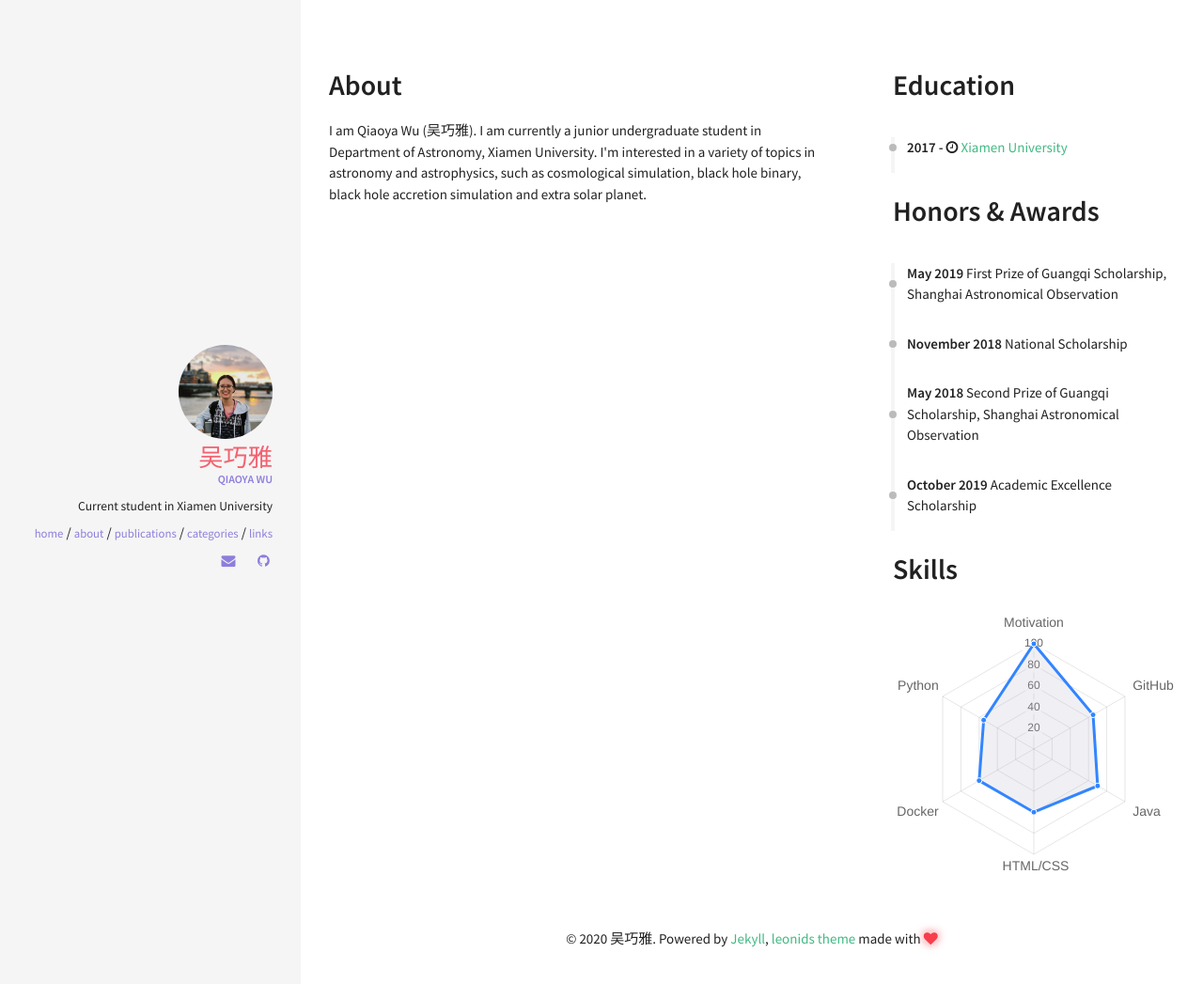
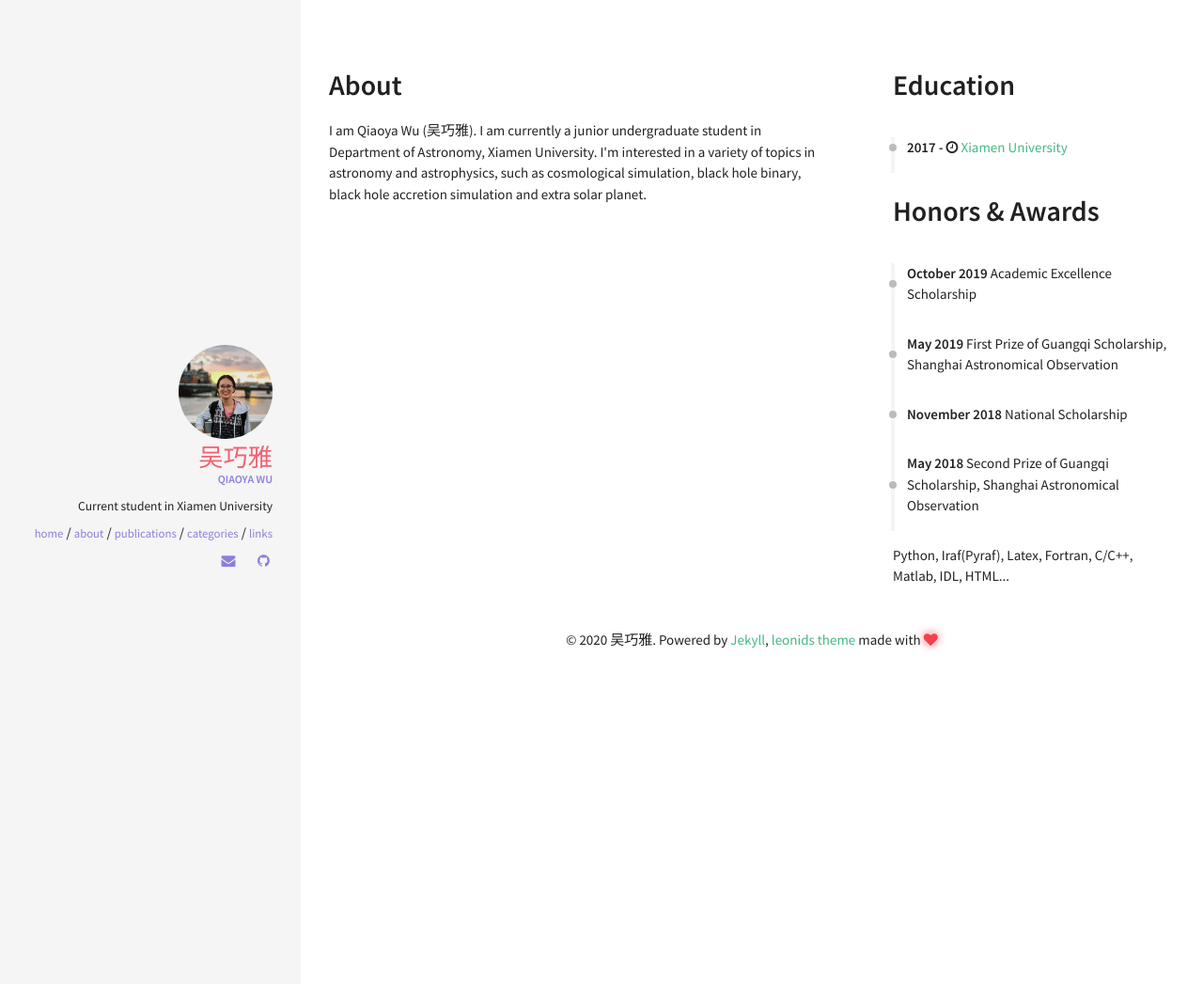
Before and after one commit to QiaoyaWu/qiaoyawu.github.io, a Jekyll site: the page built from about.html, in a window 1280 px wide. Shown: the top 1047 px of the page at 94% size. Built offline with Jekyll 4.4.1, drawn with Linux system fonts in a browser that asks for light colours; nearby versions of some CDN libraries.

Commit message:
change skill

```diff
--- a/_includes/sections/skills.html
+++ b/_includes/sections/skills.html
@@ -1,33 +1,5 @@
-<script src="https://cdnjs.cloudflare.com/ajax/libs/Chart.js/2.6.0/Chart.min.js"></script>
-<h1><span data-i18n="skills.my_skills">Skills</span></h1>
-<canvas id="{{ site.data.index.skills.id }}" height="500" width="500"></canvas>
-<script>
-    var ctx = document.getElementById("{{ site.data.index.skills.id }}");
-    var data = {
-    labels: "{{ site.data.index.skills.aspects }}".split(","),
-    datasets: [{
-        label: "{{ site.data.index.skills.label }}",
-        backgroundColor: "rgba(179,181,198,0.2)",
-        borderColor: "#3385FF",
-        pointBackgroundColor: "#3385FF",
-        pointBorderColor: "#fff",
-        pointHoverBackgroundColor: "#3385FF",
-        pointHoverBorderColor: "#3385FF",
-        data: [{{ site.data.index.skills.percentage }}]
-        }]
-    };
-    var myRadarChart = new Chart(ctx, {
-    type: 'radar',
-    data: data,
-    options: {
-        scale: {
-            responsive: true,
-            ticks: {min: 0, max: 100},
-            lineArc: false,
-            pointLabels: {fontSize: 14},
-        },
-        scaleFontSize: 0,
-        legend: {display: false},
-    }
-    });
-</script>
+<h1><span data-i18n="skills.my_skills"></span></h1>
+
+<div>
+  Python, Iraf(Pyraf), Latex, Fortran, C/C++, Matlab, IDL, HTML...
+  </div>
```
Also changed, not shown: _data/index/Honors.yml (+5 -5 lines), _posts/2019-09-05-life.md (+0 -4 lines), _posts/2020-02-01-publication.md (+0 -7 lines).
